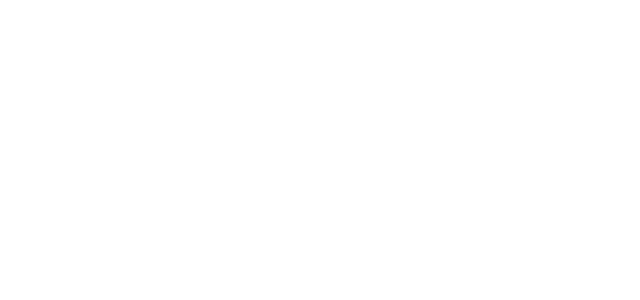
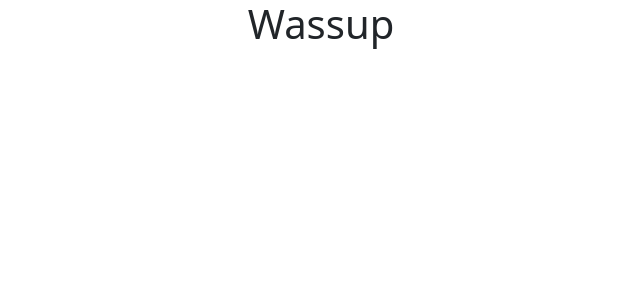
Before and after one commit to masoncfrancis/messages-web, a React (Create React App) app in the folder messagesapp/: page /message in a window 1280 px wide. Before the commit this address had no page. Shown: the top 300 px of the page, without its empty margins (319-959 px from the left). Built offline with nearby package versions, Linux system fonts and the light colour scheme.

Commit message:
Added stuff to prepare for auth0 integration

```diff
--- a/messagesapp/package.json
+++ b/messagesapp/package.json
@@ -3,6 +3,7 @@
   "version": "0.1.0",
   "private": true,
   "dependencies": {
+    "@auth0/auth0-react": "^2.1.1",
     "@testing-library/jest-dom": "^5.16.5",
     "@testing-library/react": "^13.4.0",
     "@testing-library/user-event": "^13.5.0",
--- a/messagesapp/src/App.tsx
+++ b/messagesapp/src/App.tsx
@@ -5,6 +5,8 @@ import './App.css';
 import { Routes, Route } from 'react-router-dom';
 
 import LoginPage from './pages/LoginPage';
+import MessagePage from './pages/MessagePage';
+import AuthenticatedTest from './pages/AuthenticatedTest';
 
 function App() {
 
@@ -13,6 +15,8 @@ function App() {
     <div className="App">
       <Routes>
         <Route path='/login' element={<LoginPage/>}/>
+        <Route path='/message' element={<MessagePage/>}/>
+	      <Route path='/authtest' element={<AuthenticatedTest/>}/>
       </Routes>
     </div>
   );
--- /dev/null
+++ b/messagesapp/src/pages/AuthenticatedTest.tsx
@@ -0,0 +1,9 @@
+import React from 'react';
+
+function MessagePage() {
+    return (
+        <h1>Wassup</h1>
+    )
+}
+
+export default MessagePage
--- /dev/null
+++ b/messagesapp/src/pages/MessagePage.tsx
@@ -0,0 +1,9 @@
+import React from 'react';
+
+function MessagePage() {
+    return (
+        <h1>Wassup</h1>
+    )
+}
+
+export default MessagePage
```
Also changed, not shown: 1 other file (tests, documents, lock files or other folders).
